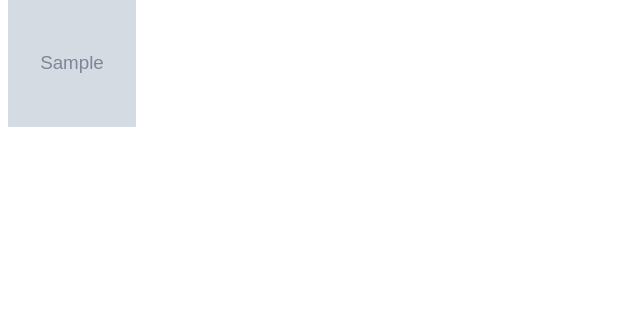
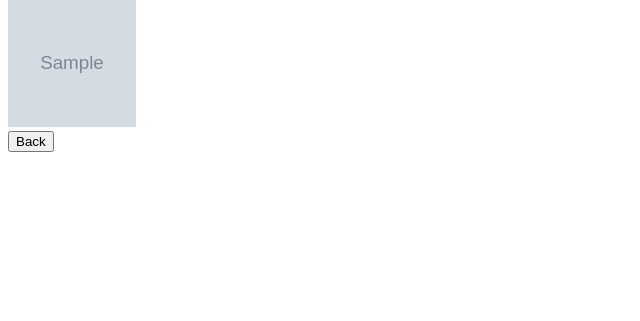
Before and after one commit to vechema/Photo-Sharing-Site, a Python web app: template templates/morepics.html in a window 1280 px wide. Shown: the part 133-454 px from the top of the page, without its empty margins (0-640 px from the left). Run offline with Jinja, Linux system fonts and the light colour scheme; the template is opened without the code that fills it: most values are stand-ins (such as "Sample title", 1, 10 or a date in 2020); grey boxes marked "Sample" are stand-in pictures.

Commit message:
Add back button to morepics page

```diff
--- a/main.py
+++ b/main.py
@@ -172,6 +172,7 @@ class MorePicsHandler(webapp2.RequestHandler):
 
         template_values = {
             'photo_url_list' : photo_url_list,
+            'stream_name' : stream_name
         }
         template = JINJA_ENVIRONMENT.get_template('templates/morepics.html')
         self.response.write(template.render(template_values))
--- a/templates/morepics.html
+++ b/templates/morepics.html
@@ -10,5 +10,10 @@
         <br><img src="{{photo_url}}" style="width:128px;height:128px;"></br>
     {% endfor %}
 
+    <form action="/view?stream={{stream_name}}" method="get">
+        <input type="submit" value="Back"/>
+        <input type="hidden" value="{{stream_name}}" name="stream">
+    </form>
+
 </body>
 </html>
```
